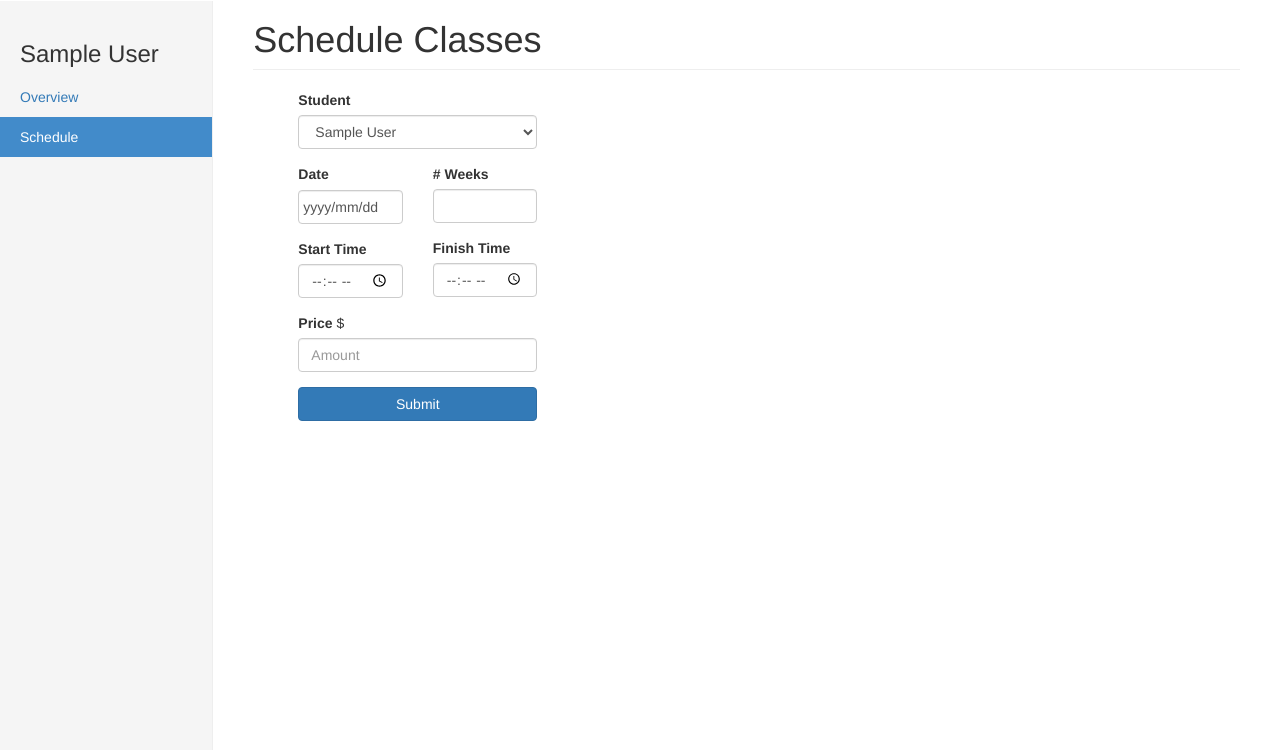
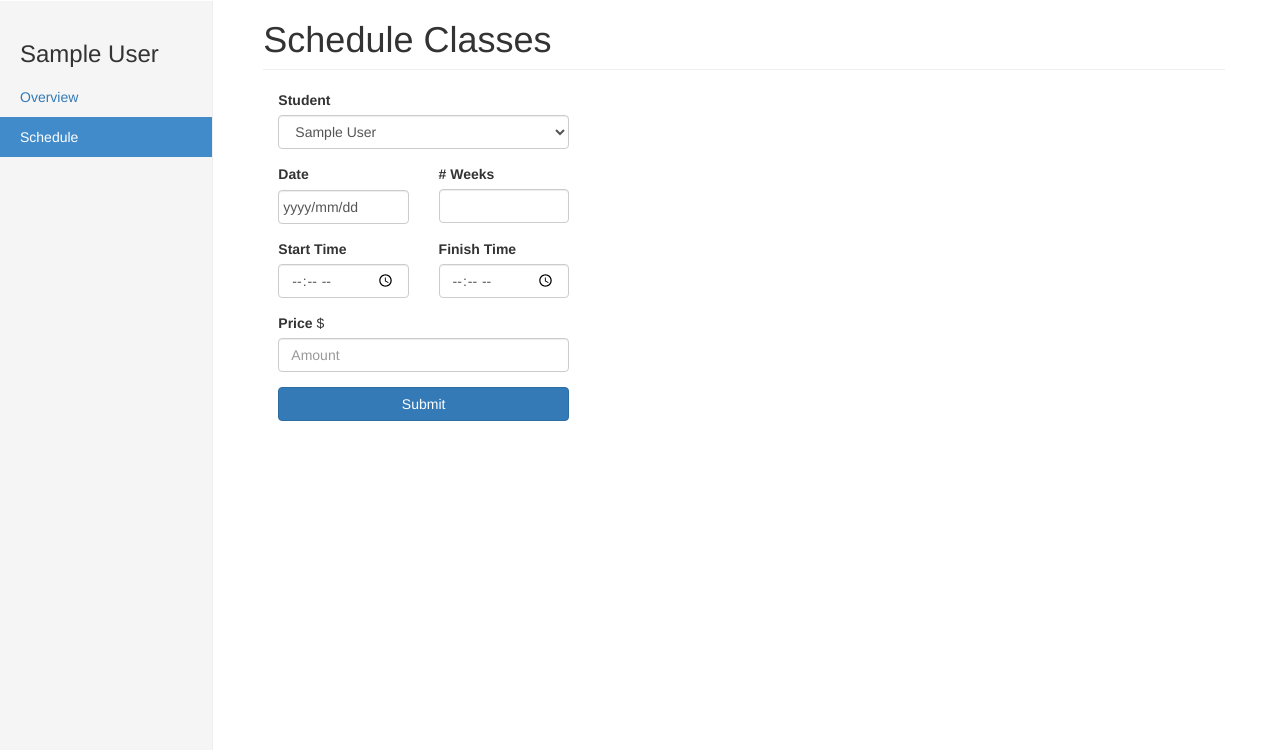
Before and after one commit to thalespaiva/koumparos, a Django app: page /teacher/1/schedule in a window 1280 px wide. Shown: the part 50-800 px from the top of the page. Run offline with Django 3.2, Linux system fonts and the light colour scheme; tables that the repository leaves empty hold one stand-in row (values such as "Sample post"); some libraries are stand-ins or nearby versions.

Commit message:
Better layout.

```diff
--- a/koumparos/templates/teacher/schedule.html
+++ b/koumparos/templates/teacher/schedule.html
@@ -10,21 +10,19 @@
 
 {% block content %}
   <div class="container-fluid">
-    <div class="row">
-      <div class="col-sm-2 col-md-2 sidebar">
+    <div class="col-md-2 sidebar">
       <h3> {{ teacher.name }} </h3>
       <ul class="nav nav-sidebar">
         <li><a href="overview">Overview</a></li>
         <li class="active"><a href="#">Schedule<span class="sr-only">(current)</span></a></li>
       </ul>
     </div>
-      <div class="col-sm-10 col-sm-offset-2 col-md-10 col-md-offset-2 main">
+    <div class="col-md-10 col-md-offset-2 main">
       <h1 class="page-header">Schedule Classes</h1>
-        <div class="col-sm-4 col-md-4">
       <form role="form" action="" method="POST">
         {% csrf_token %}
-            <div class="container-fluid">
-              <div class="form-group col-sm-12 col-md-12">
+        <div class="col-md-4">
+          <div class="form-group">
             <label for="sel1">Student</label>
             <select class="form-control" id="student_id" name="student_id">
               {% for student in students %}
@@ -32,42 +30,36 @@
               {% endfor %}
             </select>
           </div>
-            </div>
-            <div class="container-fluid">
-              <div class="col-sm-6 col-md-6">
-                <div class="form-group">
+          <div class="row form-group">
+            <div class="col-md-6">
               <label for="date">Date</label>
               <input type="text" class="form-control datepicker" value="yyyy/mm/dd" id="class_date" name="class_date">
             </div>
-                <div class="form-group">
+            <div class="col-md-6">
+              <label for="integer"># Weeks</label>
+              <input type="number" class="form-control" min="1" max="100" id="number_of_weeks" name="number_of_weeks">
+            </div>
+          </div>
+          <div class="row form-group">
+            <div class="col-md-6">
               <label for="time">Start Time</label>
               <input type="time" class="form-control" id="start_time" name="start_time">
             </div>
-              </div>
-              <div class="col-sm-6 col-md-6">
-                <div class="form-group">
-                  <label for="integer"># Weeks</label>
-                  <input type="number" class="form-control" min="1" max="100" id="number_of_weeks" name="number_of_weeks">
-                </div>
-                <div class="form-group">
+            <div class="col-md-6">
               <label for="time">Finish Time</label>
               <input type="time" class="form-control" id="finish_time" name="finish_time">
             </div>
           </div>
-            </div>
-            <div class="container-fluid">
-              <div class="form-group col-sm-12 col-md-12">
+          <div class="form-group">
             <label for="time">Price</label>
             <span>$</span>
             <input type="number" class="form-control" placeholder="Amount" step="any" id="price" name="price" min="0">
           </div>
-              <div class="col-sm-12 col-md-12">
+          <div>
             <button type="submit" class="btn btn-primary btn-block">Submit</button>
           </div>
         </div>
       </form>
-        </div>
-      </div>
     </div>
   </div>
 {% endblock %}
```
Also changed, not shown: koumparos/templates/teacher/overview.html (+13 -44 lines). Lines whose indentation alone changed are shown as unchanged.
